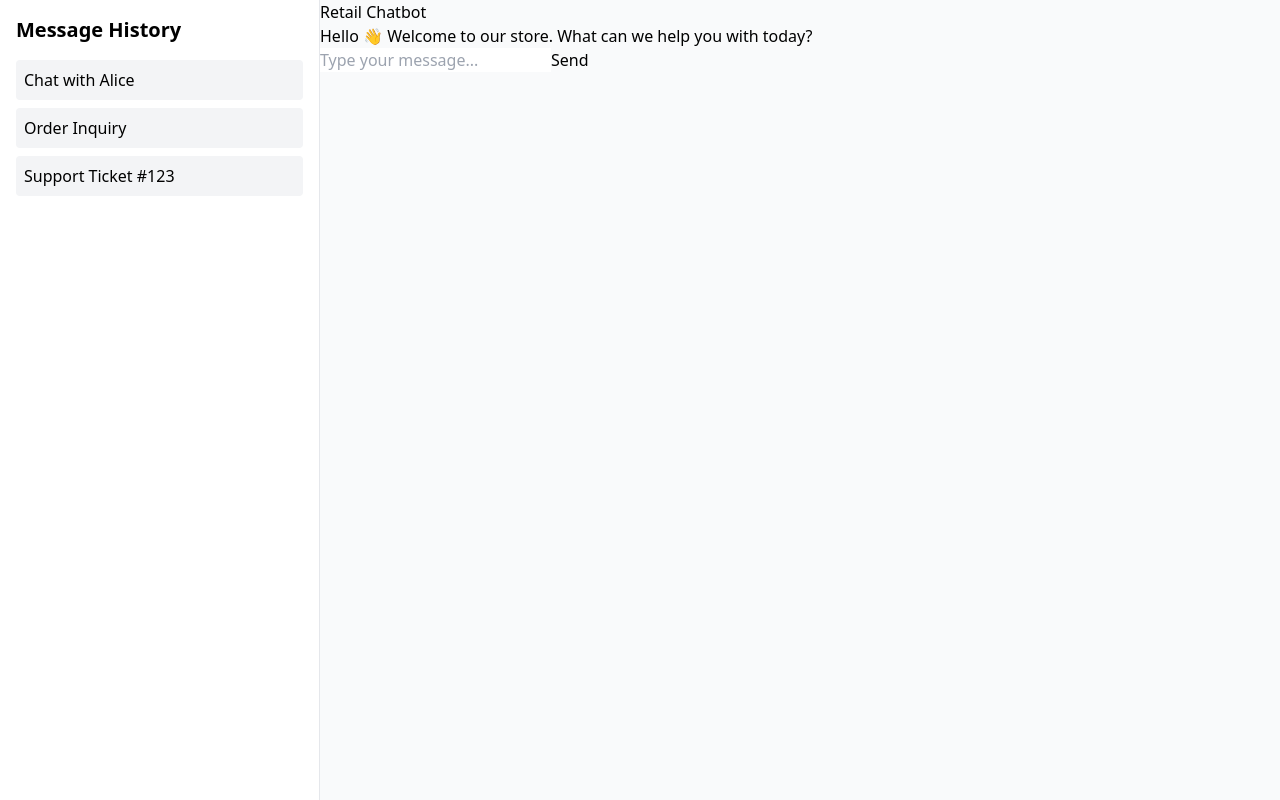
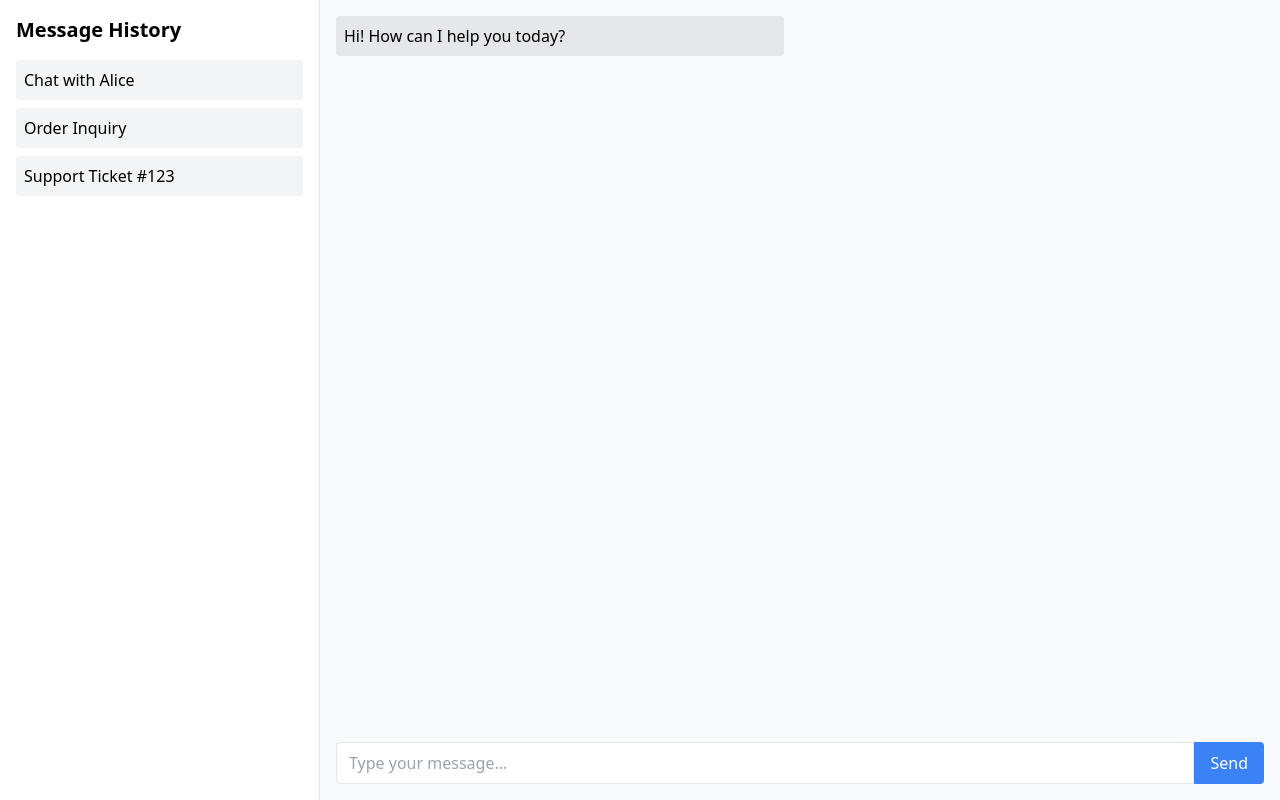
Before and after one commit to chaywen/retail-chatbot, a React (Create React App) app: page / in a window 1280 px wide. Built offline with nearby package versions, Linux system fonts and the light colour scheme.

Commit message:
Update ChatWindow.jsx

```diff
--- a/src/components/ChatWindow.jsx
+++ b/src/components/ChatWindow.jsx
@@ -1,36 +1,46 @@
 import React, { useState } from 'react';
-import './ChatWindow.css';
 
-const ChatWindow = () => {
+export default function ChatWindow() {
   const [messages, setMessages] = useState([
-    { sender: 'bot', text: 'Hello 👋 Welcome to our store. What can we help you with today?' }
+    { sender: 'bot', text: 'Hi! How can I help you today?' },
   ]);
   const [input, setInput] = useState('');
 
-  const handleSend = () => {
+  const sendMessage = () => {
     if (!input.trim()) return;
     setMessages([...messages, { sender: 'user', text: input }]);
     setInput('');
-    // 模拟 bot 回复
-    setTimeout(() => {
-      setMessages(prev => [...prev, { sender: 'bot', text: 'Thanks for your message! We\'ll get back to you shortly.' }]);
-    }, 1000);
   };
 
   return (
-    <div className="chat-window">
-      <div className="chat-header">Retail Chatbot</div>
-      <div className="chat-body">
+    <div className="flex flex-col flex-1 p-4">
+      <div className="flex-1 overflow-y-auto space-y-2 mb-4">
         {messages.map((msg, idx) => (
-          <div key={idx} className={`message ${msg.sender}`}>{msg.text}</div>
+          <div
+            key={idx}
+            className={`p-2 rounded max-w-md ${
+              msg.sender === 'user' ? 'bg-blue-100 self-end' : 'bg-gray-200 self-start'
+            }`}
+          >
+            {msg.text}
+          </div>
         ))}
       </div>
-      <div className="chat-footer">
-        <input value={input} onChange={e => setInput(e.target.value)} placeholder="Type your message..." />
-        <button onClick={handleSend}>Send</button>
+      <div className="flex">
+        <input
+          type="text"
+          value={input}
+          onChange={(e) => setInput(e.target.value)}
+          className="flex-1 border rounded-l px-3 py-2"
+          placeholder="Type your message..."
+        />
+        <button
+          onClick={sendMessage}
+          className="bg-blue-500 text-white px-4 py-2 rounded-r hover:bg-blue-600"
+        >
+          Send
+        </button>
       </div>
     </div>
   );
-};
-
-export default ChatWindow;
+}
```
